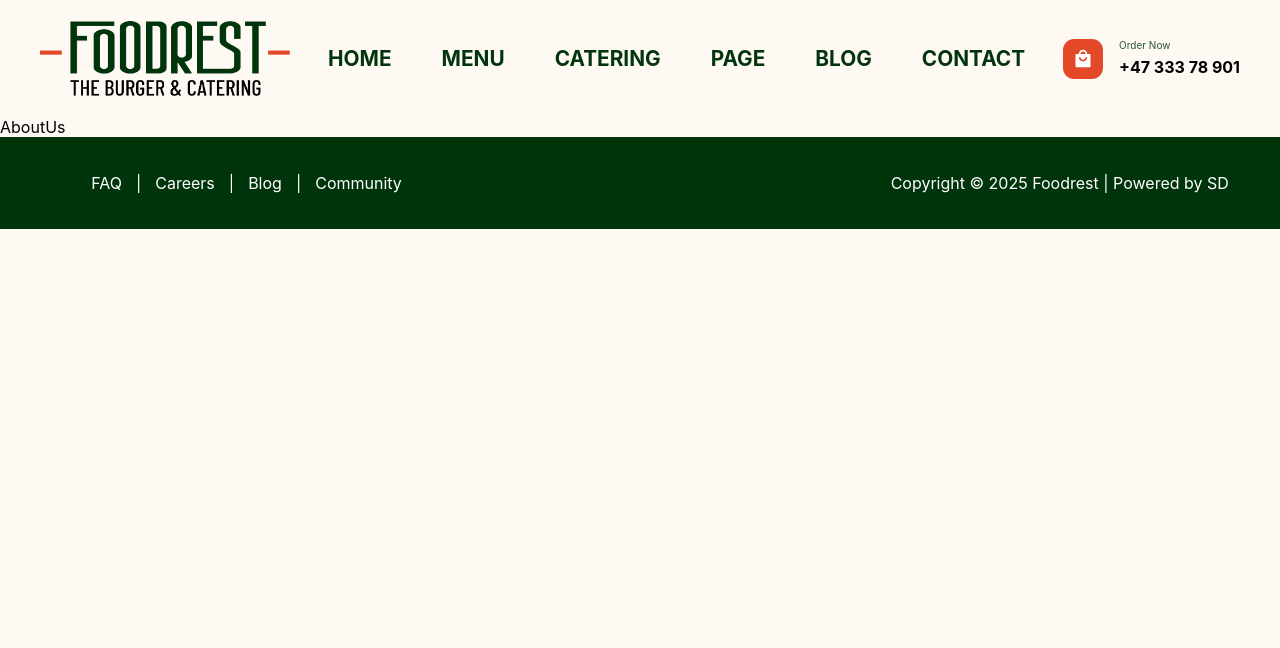
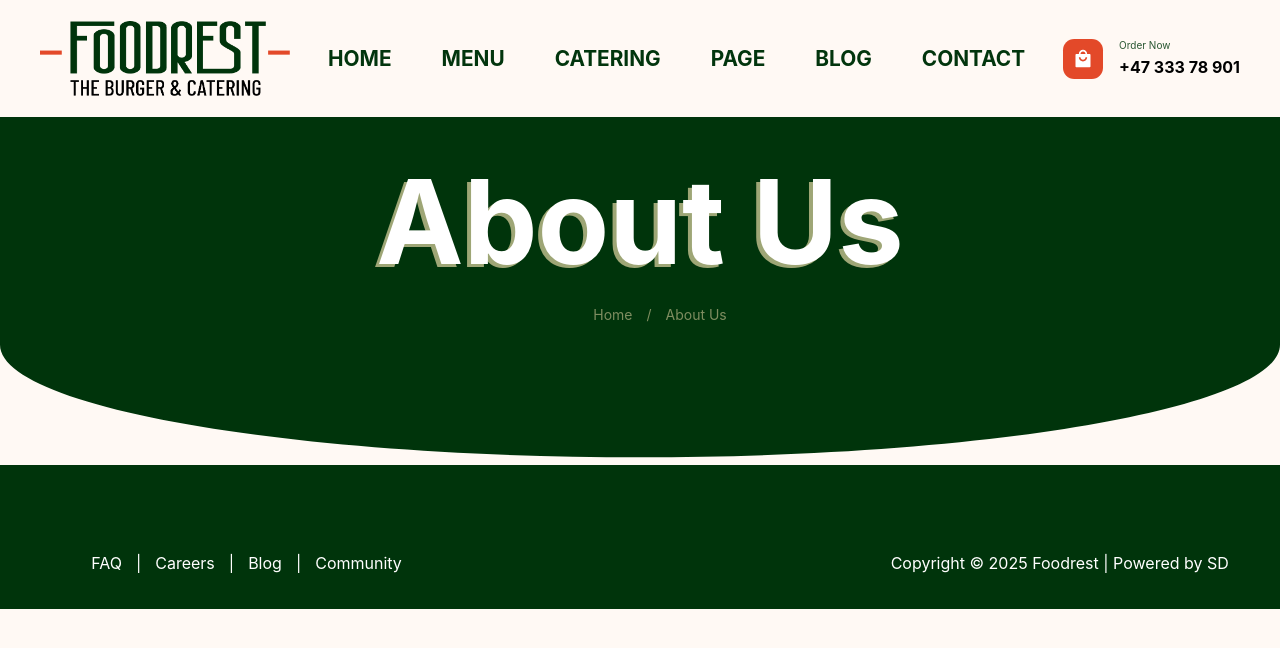
Before and after one commit to Chupacabra44/my-restaurant, a React (Create React App) app: page /aboutus in a window 1280 px wide. Shown: the top 648 px of the page. Built offline with nearby package versions, Linux system fonts and the light colour scheme.

Commit message:
starting to work on About us page

```diff
--- a/src/components/AboutUs/AboutUs.jsx
+++ b/src/components/AboutUs/AboutUs.jsx
@@ -1,5 +1,35 @@
+import { Link } from "react-router-dom";
+import styles from "./AboutUs.module.scss";
+
 const AboutUs = () => {
-  return <div>AboutUs</div>;
+  return (
+    <>
+      <section className={styles.About}>
+        <h1>About Us</h1>
+        <ul className={styles.AboutLinks}>
+          <li className={styles.AboutLink}>
+            <Link to="/">Home</Link>
+          </li>
+          <li className={styles.AboutLink}>
+            <Link to="/aboutus">About Us</Link>
+          </li>
+        </ul>
+        <div className={styles.CustomShape}>
+          <svg
+            data-name="Layer 1"
+            xmlns="http://www.w3.org/2000/svg"
+            viewBox="0 0 1200 120"
+            preserveAspectRatio="none"
+          >
+            <path
+              d="M600,112.77C268.63,112.77,0,65.52,0,7.23V120H1200V7.23C1200,65.52,931.37,112.77,600,112.77Z"
+              style={{ fill: "#fff9f4" }}
+            ></path>
+          </svg>
+        </div>
+      </section>
+    </>
+  );
 };
 
 export default AboutUs;
--- /dev/null
+++ b/src/components/AboutUs/AboutUs.module.scss
@@ -0,0 +1,54 @@
+.About {
+  font-size: 78px;
+  text-align: center;
+  width: 100%;
+  height: 50vh;
+  background-color: #00340b;
+  color: #fff;
+  text-shadow: -4px 3px 0px #9ea676;
+  display: flex;
+  flex-direction: column;
+  align-items: center;
+  justify-content: center;
+
+  h1 {
+    margin: 0;
+  }
+}
+
+.AboutLinks {
+  display: flex;
+  font-size: 14px;
+  list-style: none;
+  text-shadow: none;
+}
+
+.AboutLink {
+  color: #7e8d60;
+  cursor: pointer;
+
+  a {
+    text-decoration-line: none;
+    color: #7e8d60;
+
+    &:hover {
+      color: #c69830;
+    }
+  }
+
+  &:not(:last-child) {
+    &::after {
+      content: "/";
+      margin: 0 14px;
+    }
+  }
+}
+
+.CustomShape {
+  // position: absolute;
+  // bottom: 0;
+  // left: 0;
+  width: 100%;
+  // overflow: hidden;
+  // line-height: 0;
+}
```
